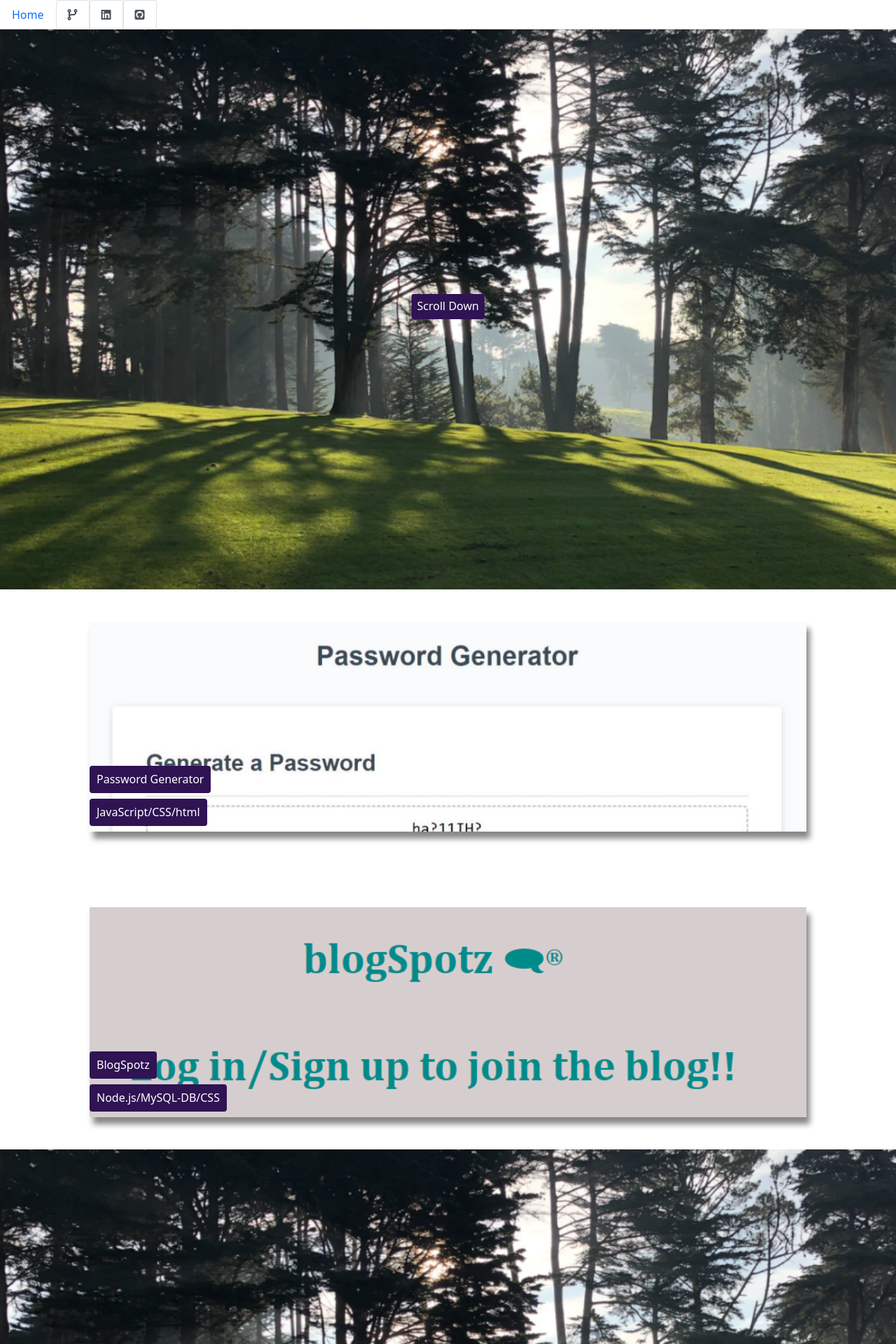
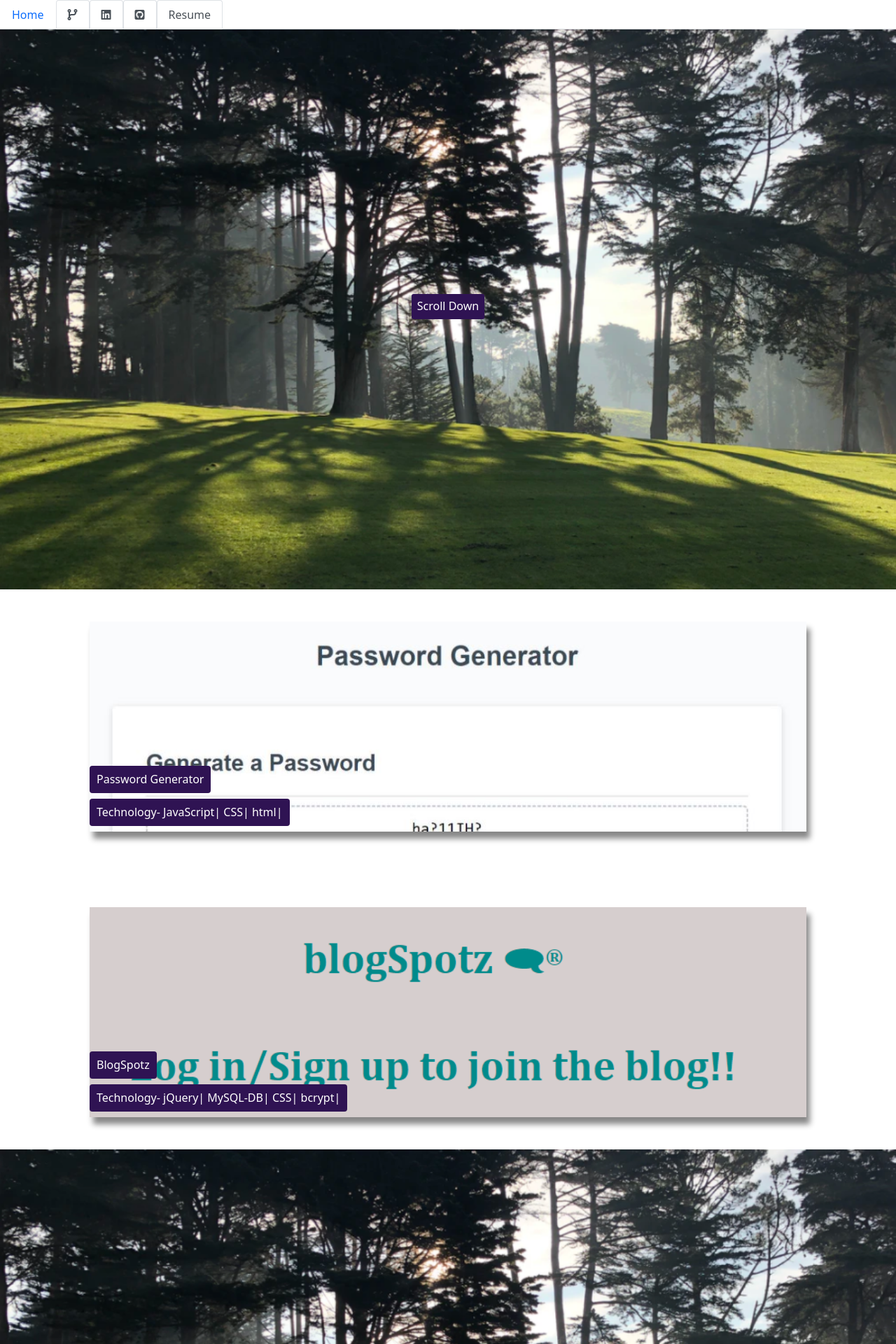
Before and after one commit to ZacharyKathe/Zachary-Portfolio, a React (Create React App) app: page /work in a window 1280 px wide. Shown: the top 1920 px of the page at 70% size. Built offline with nearby package versions, Linux system fonts and the light colour scheme.

Commit message:
updated style

```diff
--- a/src/components/NavTabs.js
+++ b/src/components/NavTabs.js
@@ -28,6 +28,9 @@ function NavTabs() {
       <li>
       <a className="nav-link active : nav-link" href="https://github.com/ZacharyKathe"><i class="fab fa-github-square"></i></a>
       </li>
+      <li>
+        <a className="nav-link active : nav-link" href="https://drive.google.com/file/d/1LdIBXGROB8Z9Iw9NJZA1YYqUIovxWrJq/view?usp=sharing">Resume</a>
+      </li>
 
     </ul>
 
--- a/src/components/ProjectCard.js
+++ b/src/components/ProjectCard.js
@@ -6,16 +6,17 @@ class ProjectCard extends React.Component{
     return(
 
         <div className='appDiv'>
+          <h4></h4>
         <Roll>
         <a  href="https://gear-wise.herokuapp.com/" className="sample-img_6">
           <h6 className='white'>GearWise website</h6>
-          <h6 className='white'>heroku/JavaScript/CSS/html/mySQL-DB</h6>
+          <h6 className='white'> Technology- heroku| JavaScript| CSS| html| mySQL-DB|</h6>
         </a>
         </Roll>
         <Roll>
         <a href="https://brooks-t.github.io/travel-buddy/" className="sample-img_4">
           <h6 className='white'>Travel Buddy website</h6>
-          <h6 className='white'>Materialize/JavaScript/jQuery</h6>
+          <h6 className='white'>Technology- Materialize| JavaScript| jQuery|</h6>
         </a>
         </Roll>
         </div>
--- a/src/components/pages/Home.js
+++ b/src/components/pages/Home.js
@@ -19,8 +19,7 @@ class Home extends React.Component {
       I am a recent graduate from the University of Washington specializing
       in Geographic Information Systems and Informatics. After graduation, I was
       accepted into the UW professional Python certification program. This highly
-      in-depth program goes over Django and server API's. After 3-months of doing Python, I realized
-      I wanted to develop web applications, so I switched programs. I
+      in-depth program goes over Django and server API's. After 3-months of doing Python, I found a calling in web development, so I switched programs at the University. I
       enrolled in UW's full-stack web development bootcamp to hone in on my programming skills.
       I am seeking a full-time career with a company where I can continuously learn, grow,
       and demonstrate my abilities with web-development.
@@ -33,7 +32,7 @@ class Home extends React.Component {
       <div className='parallaxTwo'>
       <a href="http://kinetikapp.herokuapp.com/" className="sample-img_8">
           <h6 className='white'>Kinetik App</h6>
-          <h6 className='white'>React.js/JavaScript/CSS/mySQL/Bootstrap</h6>
+          <h6 className='white'>Technology- React.js| JavaScript| CSS| mySQL| Bootstrap|</h6>
         </a>
     </div>
     </div>
--- a/src/components/pages/Work.js
+++ b/src/components/pages/Work.js
@@ -22,7 +22,7 @@ class Work extends React.Component {
 
         <a href="https://zacharykathe.github.io/passwordGenerator/" className="sample-img_5">
           <h6 className='white'>Password Generator</h6>
-          <h6 className='white'>JavaScript/CSS/html</h6>
+          <h6 className='white'> Technology- JavaScript| CSS| html|</h6>
         </a>
 
         </Roll>
@@ -31,7 +31,7 @@ class Work extends React.Component {
 
         <a href="https://blogspotz444.herokuapp.com/" className="sample-img_7">
           <h6 className='white'>BlogSpotz</h6>
-          <h6 className='white'>Node.js/MySQL-DB/CSS</h6>
+          <h6 className='white'> Technology- jQuery| MySQL-DB| CSS| bcrypt|</h6>
         </a>
         </Roll>
         </div>
```
Also changed, not shown: 1 other file (tests, documents, lock files or other folders).
